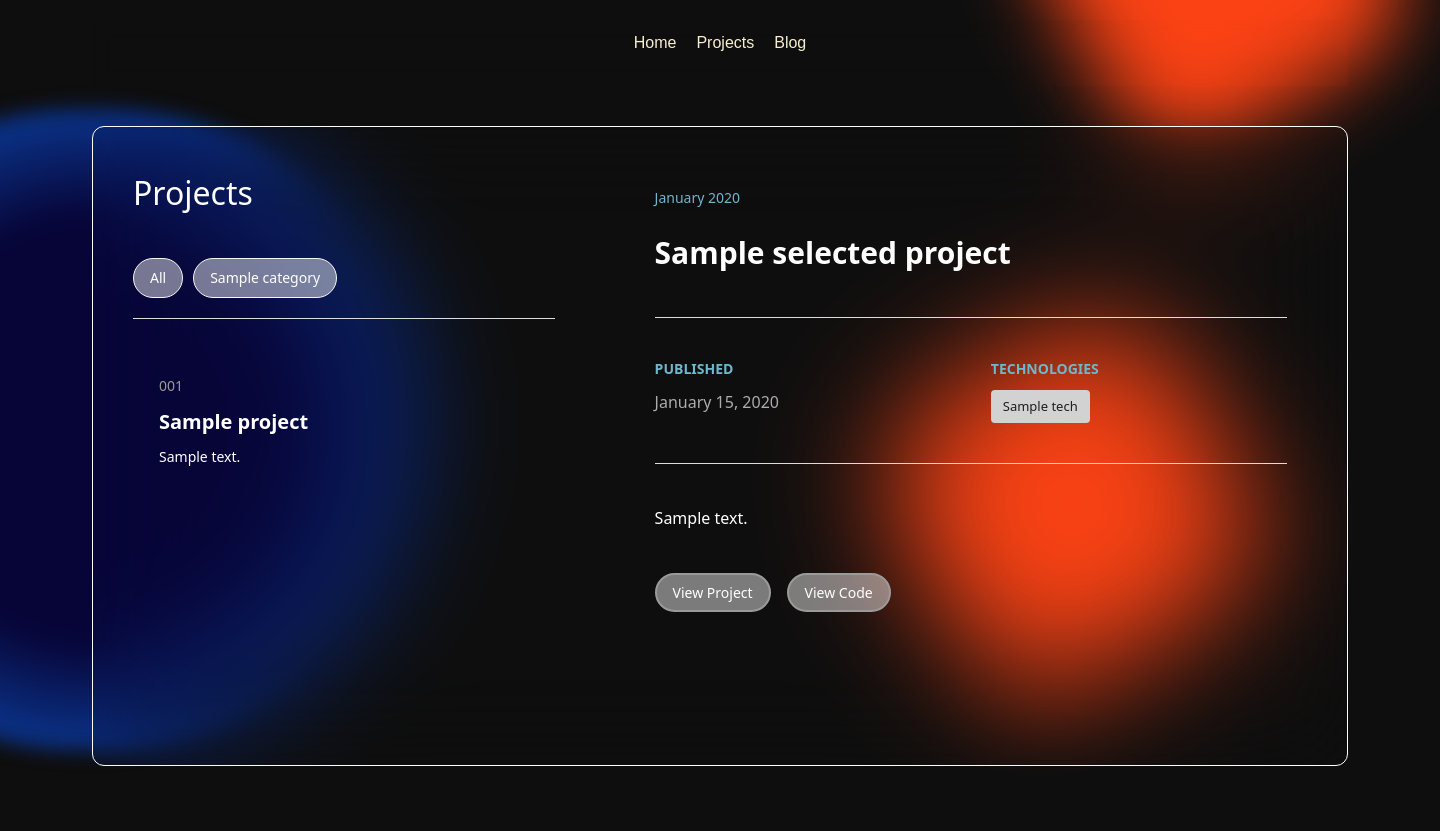
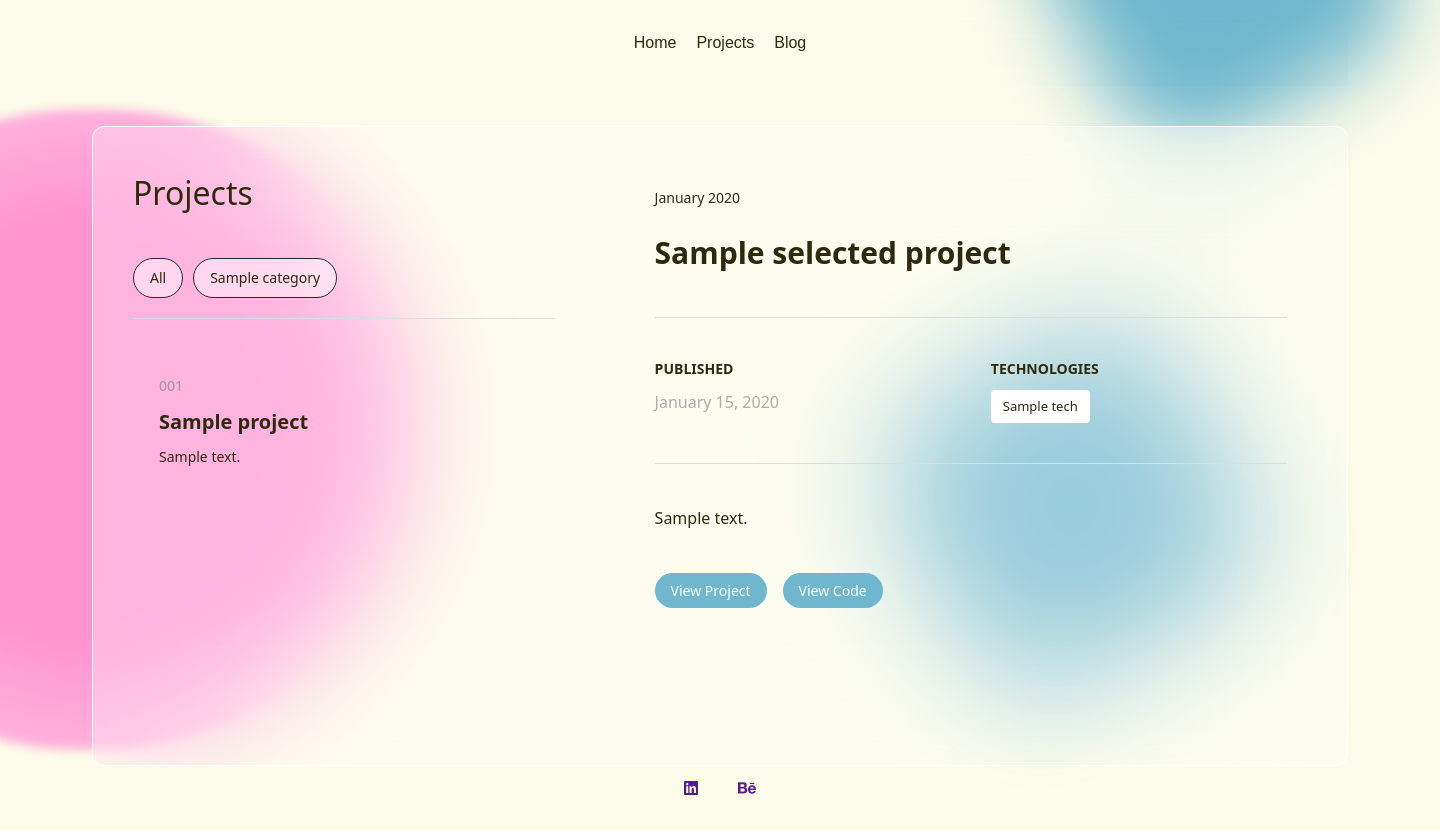
Before and after one commit to Ayonete/portfolio-2026, a Django app: template templates/portfolio/projects.html in a window 1440 px wide. Before the commit the page ends 766 px from the top, so only its background shows below. Run offline with Django 3.2, Linux system fonts and the light colour scheme; the template is opened without the code that fills it: most values are stand-ins (such as "Sample title", 1, 10 or a date in 2020); some libraries are stand-ins or nearby versions; some web fonts are replaced.

Commit message:
small changes

```diff
--- a/portfolio_site/settings.py
+++ b/portfolio_site/settings.py
@@ -42,6 +42,7 @@ INSTALLED_APPS = [
     'ckeditor',
     'ckeditor_uploader',
     'django_htmx',
+    'livereload',
 ]
 
 MIDDLEWARE = [
--- a/static/css/style.css
+++ b/static/css/style.css
@@ -7,10 +7,10 @@
  /* Background Effects */
 .circle {
     background: #070538;
-    background: radial-gradient(circle, rgba(7, 5, 56, 1) 47%, rgba(11, 62, 156, 1) 76%, rgba(2, 33, 92, 1) 98%); border-radius: 50%;
+    background: radial-gradient(circle, rgb(255, 148, 209) 47%, rgb(255, 183, 223) 76%, rgb(92, 2, 67) 98%); border-radius: 50%;
     height: 40rem;
     width: 40rem;
-    filter: blur(10px);
+    filter: blur(5px);
     position: fixed;
     top: 50%;
     left: 10%;
@@ -34,8 +34,9 @@
 }
 
 .rod2 {
-    background: #fa4214;
-    background: radial-gradient(circle, rgba(250, 66, 20, 1) 79%, rgba(252, 166, 45, 1) 96%);
+    background-color: #6eb7ce;
+    /* background: #fa4214;
+    background: radial-gradient(circle, rgba(250, 66, 20, 1) 79%, rgba(252, 166, 45, 1) 96%); */
     border-radius: 30%;
     height: 20rem;
     width: 20rem;
@@ -53,13 +54,15 @@ body {
     padding: 20px;
     max-width: 90%;
     margin: 0 auto;
-    color: rgb(30, 30, 30);
+    color: rgb(45, 41, 13);
     /* background: 'images/Headshots.jpeg';
     background-color: rgb(0, 0, 0); */
-    background: #0e0e0e;
+    background: hsl(57, 75%, 95%);
     /* background: radial-gradient(circle, rgba(250, 139, 20, 1) 59%, rgba(237, 194, 114, 1) 75%); */
     /* background-size: 30px 30px;
     background-position: -19px -19px; */
+    max-height: 100vh;
+    overflow-x: hidden;
 
    }
 
@@ -161,7 +155,7 @@ nav {
 nav a {
     /* margin-right: 20px; */
     text-decoration: none;
-    color: rgb(248, 238, 209);
+    color: rgb(45, 41, 13);
     padding: 10px;
 }
 
@@ -174,13 +168,21 @@ h1 { margin-bottom: 20px; }
 h2 { margin-bottom: 10px; }
 
 footer {
-    margin-top: 60px;
-    padding-top: 20px;
-    border-top: 1px solid #ddd;
-    color: rgb(30, 30, 30);
+    display: flex;
+    align-items: center;
+    justify-content:center;
+    padding-bottom: 20px;
+    overflow: hidden;
+    font-family: 'century gothic', sans-serif;
+    color: rgb(45, 41, 13);
+    text-decoration: none;
+    bottom: 0px;
 }
 
-/* ... existing styles ... */
+footer a{
+    padding: 10px;
+}
+
 
 .form-group {
     margin-bottom: 20px;
@@ -210,11 +212,9 @@ button.btn {
     border-radius: 80px;
     cursor: pointer;
     transition: all 0.3s ease;
-    border: white 0.5px solid;
+    /* border: white 0.5px solid; */
     font-family: 'Google Sans Flex', system-ui, -apple-system, sans-serif;
 
-    /* Reset button defaults */
-    background: none;
     line-height: normal;
 
     /* Make them align properly */
@@ -222,28 +222,28 @@ button.btn {
 }
 
 .btn-primary {
-    background-color: rgba(255, 255, 255, 0.292);
-    backdrop-filter: blur(10px);
-    color: rgb(248, 238, 209);
-    border: white 0.5px solid;
+    /* backdrop-filter: blur(10px); */
+    background-color: #6eb7ce;
+    color: rgb(45, 41, 13);
+    border: rgb(45, 41, 13) 2px solid;
 }
 
 .btn-primary:hover {
-    background-color: rgb(248, 238, 209);
-    color: #0e0e0e;
+    background-color: rgb(255, 255, 255);
+    color: rgb(45, 41, 13);
     border-color: rgb(248, 238, 209);
 }
 
 .btn-secondary-outline {
     background-color: transparent;
-    color: rgb(248, 238, 209);
-    border: white 0.5px solid;
+    color: rgb(45, 41, 13);
+    border: rgb(45, 41, 13) 2px solid;
 }
 
 .btn-secondary-outline:hover {
     background-color: rgb(248, 238, 209);
     color: #0e0e0e;
-    border-color: rgb(248, 238, 209);
+    /* border-color: rgb(248, 238, 209); */
 }
 
 .btn-danger {
@@ -440,7 +440,7 @@ button.btn {
     min-height: 80vh;
     border: white 0.5px solid;
     border-radius: 12px;
-    background-color: transparent;
+    background-color: rgba(255, 255, 255, 0.289);
     backdrop-filter: blur(50px);
 }
 
@@ -463,7 +463,7 @@ button.btn {
 .projects-sidebar h1 {
     margin-bottom: 40px;
     font-size: 32px;
-    color:white;
+    color: rgb(45, 41, 13);
 
 }
 
@@ -503,23 +503,27 @@ button.btn {
 }
 
 .project-item.active .project-number {
-    color: #878787;
+    color: #ffffff;
 }
 
 .project-item h3 {
     margin-bottom: 8px;
     font-size: 20px;
-    color: white;
+    color: rgb(45, 41, 13);
 }
 
 .project-item p {
     font-size: 14px;
-    color: #ffffff;
+    color: rgb(45, 41, 13);
     margin: 0;
 }
 
-.project-item.active p {
-    color: rgb(255, 255, 255);;
+.project-item.active p{
+    color: rgb(255, 255, 255);
+}
+
+.project-item.active h3{
+    color: white;
 }
 
 .project-detail {
@@ -535,13 +539,13 @@ button.btn {
     gap: 20px;
     margin-bottom: 20px;
     font-size: 14px;
-    color: #6eb7ce;
+    color: rgb(45, 41, 13);
 }
 
 .project-content h2 {
     font-size: 30px;
     margin-bottom: 30px;
-    color: white
+    color: rgb(45, 41, 13);
 }
 
 .project-image {
@@ -570,7 +574,7 @@ button.btn {
 .info-item h4 {
     font-size: 14px;
     text-transform: uppercase;
-    color: #6eb7ce;
+    color: rgb(45, 41, 13);
     margin-bottom: 10px;
 }
 
@@ -585,7 +589,7 @@ button.btn {
 }
 
 .tech-tag {
-    background: #d2d2d2;
+    background: #ffffff;
     padding: 6px 12px;
     border-radius: 4px;
     font-size: 13px;
@@ -600,12 +604,12 @@ button.btn {
 .project-description {
     margin: 40px 0;
     line-height: 1.8;
-    color: white;
+    color: rgb(45, 41, 13);
 }
 
 .project-description p {
     margin-bottom: 20px;
-    color: rgb(172, 172, 172);
+    color: rgb(45, 41, 13);
     font-size: 16px;
 }
 
@@ -747,13 +751,16 @@ button.btn {
 .project-links a {
     backdrop-filter: blur(10px);
     padding: 8px 16px;
-    background: rgba(255, 255, 255, 0.456);
-    border: 2px solid #9a9a9a;
+    /* background: rgba(255, 255, 255, 0.456);
+    border: 2px solid #9a9a9a; */
     border-radius: 50px;
     text-decoration: none;
-    color: #ffffff;
+    /* color: #ffffff; */
     font-size: 14px;
     transition: all 0.3s ease;
+    background-color: #6eb7ce;
+    color: rgb(255, 255, 255);
+    border: rgb(45, 41, 13) 0px solid;
 }
 
 .empty-state {
@@ -1034,10 +1040,10 @@ body.modal-open {
 .filter-btn {
     padding: 8px 16px;
     background: rgba(255, 255, 255, 0.456);
-    border: 1px solid #f7f7f7;
+    border: 1px solid #292929;
     border-radius: 50px;
     text-decoration: none;
-    color: #ffffff;
+    color: rgb(45, 41, 13);
     font-size: 14px;
     transition: all 0.3s ease;
     cursor: pointer;
--- a/templates/base.html
+++ b/templates/base.html
@@ -28,9 +28,11 @@
         {% block content %}{% endblock %}
     </main>
 
-    <!-- <footer>
-        <p>&copy; 2026 Ayonete Icha</p>
-    </footer> -->
+    <footer>
+        <a href=""><i class="fa-brands fa-linkedin" ></i></a>
+        <a href=""><i class="fa-brands fa-notion"></i></a>
+        <a href=""><i class="fa-brands fa-behance"></i></a>
+    </footer>
 
         <!-- Resume Modal -->
     <div id="resumeModal" class="modal">
@@ -45,5 +47,6 @@
 
     <script src="{% static 'js/main.js' %}"></script>
     <script src="https://unpkg.com/htmx.org@1.9.10"></script>
+
 </body>
 </html>
--- a/templates/home.html
+++ b/templates/home.html
@@ -8,10 +8,10 @@
 
     <div class="hero-left">
         <h1>Hi, I'm Ayonete</h1>
-        <p class="hero-description">I am passionate about developing interactive digital experiences that combine creativity and technology. With a background in web development and a keen interest in AI, I strive to create solutions that are not only functional but also engaging and user-friendly.</p>
+        <p class="hero-description">I am an Information Technology, Cloud, Media and Communications Graduate</p>
         <div class="hero-buttons">
                 <button onclick="openResumeModal()" class="btn btn-primary">View Resume</button>
-                <a href="#" class="btn btn-secondary-outline">Contact Me</a>
+                <a href="https://www.ayonete.com/" class="btn btn-secondary-outline">Art Site</a>
         </div>
     </div>
 
--- a/templates/portfolio/projects.html
+++ b/templates/portfolio/projects.html
@@ -9,12 +9,14 @@
     <div class="projects-sidebar">
         <div class="project-header">
             <h1>Projects</h1>
+
             <!-- Category Filter -->
             <div class="category-filters">
                 <a href="{% url 'portfolio:projects' %}"
                    class="filter-btn {% if not active_category %}active{% endif %}">
                     All
                 </a>
+
                 {% for value, label in categories %}
                 <a href="{% url 'portfolio:projects' %}?category={{ value }}"
                    class="filter-btn {% if active_category == value %}active{% endif %}">
@@ -26,13 +28,15 @@
 
         <div class="projects-list">
             {% for project in projects %}
-            <div class="project-item {% if selected_project and project.slug == selected_project.slug %}active{% endif %}"
+            <div class="project-item
+                        {% if selected_project and project.slug == selected_project.slug %}active{% endif %}"
+                 data-slug="{{ project.slug }}"
                  hx-get="{% url 'portfolio:project_detail' project.slug %}{% if active_category %}?category={{ active_category }}{% endif %}"
                  hx-target="#project-detail"
                  hx-swap="innerHTML"
                  hx-push-url="true">
+
                 <div class="project-number">00{{ forloop.counter }}</div>
-                <!-- <div class="project-category-badge">{{ project.get_category_display_name }}</div> -->
                 <h3>{{ project.title }}</h3>
                 <p>{{ project.short_description }}</p>
             </div>
@@ -53,4 +57,28 @@
         {% endif %}
     </div>
 </div>
+
+<!-- HTMX Active-State Fix -->
+<script>
+document.body.addEventListener("htmx:afterSwap", (event) => {
+    // Only run when the detail panel updates
+    if (event.detail.target.id === "project-detail") {
+
+        // Remove existing active states
+        document.querySelectorAll(".project-item.active")
+            .forEach(el => el.classList.remove("active"));
+
+        // Extract slug from URL
+        const slug = window.location.pathname.split("/").filter(Boolean).pop();
+
+        // Find matching sidebar item
+        const activeItem = document.querySelector(`.project-item[data-slug="${slug}"]`);
+
+        if (activeItem) {
+            activeItem.classList.add("active");
+        }
+    }
+});
+</script>
+
 {% endblock %}
--- a/templates/portfolio/resume_content.html
+++ b/templates/portfolio/resume_content.html
@@ -16,8 +16,7 @@
         <ul>
             <li>Cloud Developer and IT professional with expertise in web platform administration, technical documentation and cloud development</li>
             <li>Skilled in system administration, cloud platform management, and translating business requirements into technical solutions</li>
-            <li>Experienced in Azure DevOps workflows, security compliance, and delivering web enhancements through cross-functional collaboration</li>
-            <li>Currently running a DevOps education blog</li>
+            <li>Experienced in AWS, Azure DevOps workflows, security compliance, and delivering web enhancements through cross-functional collaboration</li>
         </ul>
     </section>
 
```
Also changed, not shown: other parts of static/css/style.css (+95 -65 lines), db.sqlite3, static/js/main.js (line endings or trailing spaces). Lines whose indentation alone changed are shown as unchanged.
